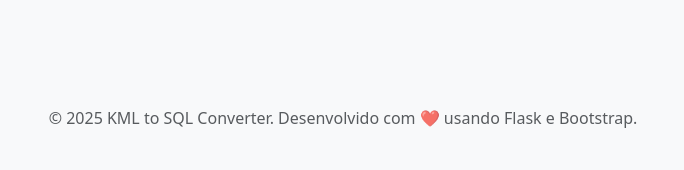
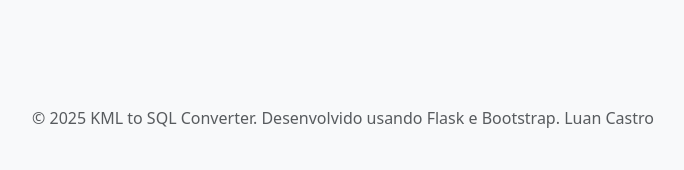
Before and after one commit to luangitdev/conversor-kml-sql, a Flask app: page / in a window 1280 px wide. Shown: the part 863-1033 px from the top of the page, without its empty margins (297-981 px from the left). Run offline with Flask 3, Linux system fonts and the light colour scheme; some libraries are stand-ins or nearby versions.

Commit message:
feat: adiciona créditos de autor no footer
- Adiciona 'Luan Castro' no footer da aplicação
- Remove emoji para manter consistência visual

```diff
--- a/templates/index.html
+++ b/templates/index.html
@@ -214,7 +214,7 @@
     <!-- Footer -->
     <footer class="mt-5 py-4 text-center text-muted">
         <div class="container">
-            <p>&copy; 2025 KML to SQL Converter. Desenvolvido com ❤️ usando Flask e Bootstrap.</p>
+            <p>&copy; 2025 KML to SQL Converter. Desenvolvido usando Flask e Bootstrap. Luan Castro</p>
         </div>
     </footer>
 
```
